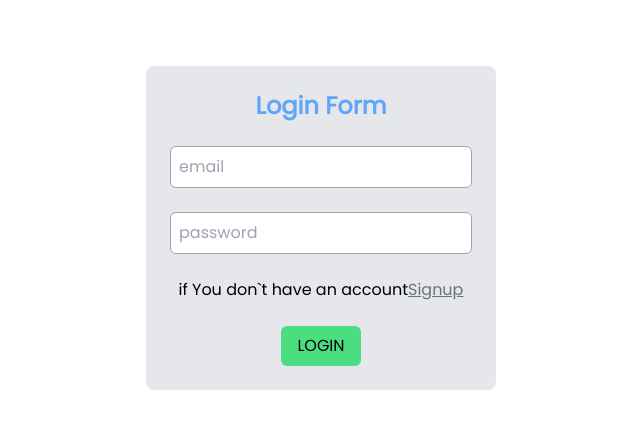
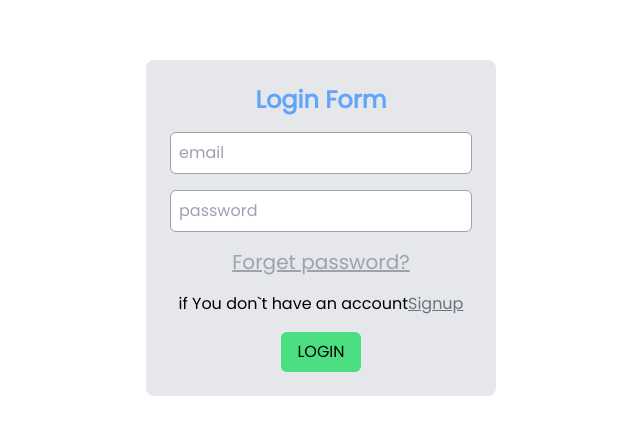
Before and after one commit to Taha-Siraj/frontend-hackaton, a React (Vite) app: page /login in a window 1280 px wide. Shown: the part 172-606 px from the top of the page, without its empty margins (319-959 px from the left). Built offline with nearby package versions, Linux system fonts and the light colour scheme.

Commit message:
add new code

```diff
--- a/src/Authentication/Login.jsx
+++ b/src/Authentication/Login.jsx
@@ -1,6 +1,6 @@
 import React, { useState } from 'react'
 import { Link, useNavigate } from 'react-router-dom';
-import { getAuth, signInWithEmailAndPassword } from "firebase/auth";
+import { getAuth, signInWithEmailAndPassword , sendPasswordResetEmail , sendEmailVerification   } from "firebase/auth";
 
 
 const Login = () => {
@@ -36,16 +36,30 @@ const Login = () => {
     const errorMessage = error.message;
   });
   }
+
+  const Forgetpassword = () => {
+    sendPasswordResetEmail(auth, formData.email)
+  .then(() => {
+    console.log("Password reset email sent successfully");
+  })
+  .catch((error) => {
+    const errorCode = error.code;
+    const errorMessage = error.message;
+    console.error("Error sending password reset email:", errorMessage);
+  });
+
+  }
   const style = 'border border-gray-400 outline-none rounded-md px-2 py-2 focus:border-blue-400 focus:border-2 w-full';
 
   return (
     <div>
 
        <div className='h-screen flex justify-center  items-center'>
-      <form className='font-poppins flex w-[350px] justify-center items-center flex-col  bg-gray-200 px-6 py-6 gap-y-6 rounded-lg ' onSubmit={handleSubmit}>
+      <form className='font-poppins flex w-[350px] justify-center items-center flex-col  bg-gray-200 px-6 py-6 gap-y-4 rounded-lg ' onSubmit={handleSubmit}>
         <h1 className='text-2xl font-extrabold text-blue-400'>Login Form</h1>
         <input type="email" value={formData.email}  className={style} placeholder='email' onChange={handleChange}  name='email' />
         <input type="password" value={formData.password} className={style}  placeholder='password' onChange={handleChange}  name='password' />
+        <p><Link onClick={Forgetpassword} className='text-xl underline text-gray-400'> Forget password? </Link></p>
         <p>if You don`t have an account<Link to="/signup" className='underline text-gray-500'>Signup</Link> </p>
         <button className= 'active:scale-95 bg-green-400 py-2 px-4 rounded-md'>LOGIN</button>
       </form>
--- a/src/Authentication/Signup.jsx
+++ b/src/Authentication/Signup.jsx
@@ -1,5 +1,5 @@
 import React, { useState } from 'react'
-import { getAuth, createUserWithEmailAndPassword } from "firebase/auth";
+import { getAuth, createUserWithEmailAndPassword, updateProfile, sendEmailVerification  } from "firebase/auth";
 import { Link } from 'react-router-dom';
 import { getFirestore } from "firebase/firestore";
 import { doc, setDoc} from "firebase/firestore";
@@ -26,15 +26,32 @@ const handleSubmit = async( e) => {
   try{
   const userCredential = await createUserWithEmailAndPassword(auth, formData.email, formData.password)
     const user = userCredential.user;
+     sendEmailVerification(auth.currentUser)
+  .then(() => {
+    console.log("Verification email sent successfully");
+  })
+  .catch((error) => {
+    console.error("Error sending verification email:", error);
+  })
+    updateProfile(auth.currentUser, {
+       displayName: formData.userName,
+       photoURL: "https://rb.gy/q2o66m"
+      }).then(() => {
+        console.log("Profile updated successfully");
+      }).catch((error) => {
+        console.log("Error updating profile:", error);
+      });
      const role = user.email === "admin@gamil.com" ? "admin" : "user"
     await setDoc(doc(db, "users" , user.uid),{
-      email: user.email,
+       email: user.email,
+      photoURL: "https://rb.gy/q2o66m",
       role: role,
       userName: formData.userName,
       uid: user.uid,
       createdAt: new Date().toISOString()
     })
     setFormData({userName: '', email: '', password: ''});
+
 }
   catch(error) {
    const errorCode = error.code;
@@ -50,6 +67,7 @@ const handleSubmit = async( e) => {
   }
   }
 }
+
 
 const style = 'border border-gray-400 outline-none rounded-md px-2 py-2 focus:border-blue-400 focus:border-2 w-full';
 
--- a/src/Pages/Home.jsx
+++ b/src/Pages/Home.jsx
@@ -1,10 +1,12 @@
-import React, { useContext, useEffect } from 'react';
+import React, { useContext, useEffect, useState } from 'react';
 import { Link, useNavigate } from 'react-router-dom';
 import { getAuth, onAuthStateChanged, signOut } from "firebase/auth"; // ✅ logout ke liye signOut bhi import
 import { GlobalContext } from '../Context/Context';
 
 const Home = () => {
-  const { state, dispatch } = useContext(GlobalContext); // ✅ Global state access
+  const { state, dispatch } = useContext(GlobalContext);
+  const [ userData , setUserData] = useState("");
+  // ✅ Global state access
 
   const navigate = useNavigate(); // ✅ Redirect ke liye
 
@@ -18,6 +20,7 @@ const Home = () => {
         // ✅ User logged in => dispatch global login
         dispatch({ type: "USER_LOGIN", payload: user });
         console.log("User is logged in:", user);
+        setUserData(user); // ✅ Set user data in local state
       } else {
         // ❌ User is not logged in (optional handling)
         console.log("No user logged in");
@@ -45,8 +48,6 @@ const Home = () => {
     <div className='font-poppins'>
       <h1 className='text-3xl font-bold text-center mt-10'>Welcome to the Home Page</h1>
       <p className='text-center mt-4'>This is a simple home page built with React.</p>
-
-      {/* ✅ Buttons Section */}
       <div className='flex gap-x-4 justify-center mt-6'>
         <button className='bg-blue-400 text-white px-4 py-2 rounded hover:bg-blue-600'>
           <Link to="/signup">Signup</Link>
@@ -55,15 +56,22 @@ const Home = () => {
         <button className='bg-blue-700 text-white px-4 py-2 rounded hover:bg-blue-600'>
           <Link to="/login">Login</Link>
         </button>
-
-        {/* ✅ Logout Button */}
         <button
           className='bg-red-500 text-white px-4 py-2 rounded hover:bg-blue-600'
           onClick={handleLogout}
         >
           LOGOUT
         </button>
+
+
+
       </div>
+    <div className='flex justify-center items-center flex-col gap-y-4 py-7 '>
+
+       <img src={userData.photoURL} className='rounded-full h-[60px] w-[60px] object-cover' alt=""   />
+      <h1 className='text-xl'>{userData.displayName}</h1>
+       <p>{userData.email}</p>
+    </div>
     </div>
   );
 };
```
